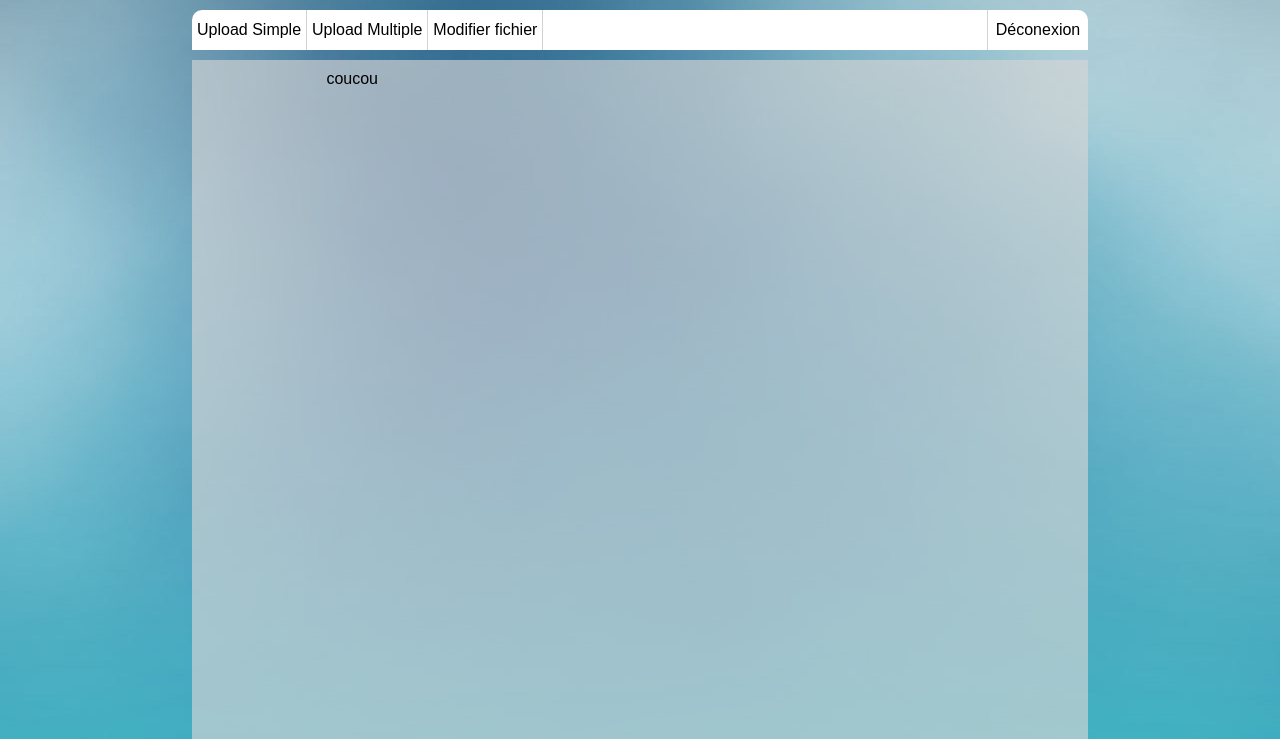
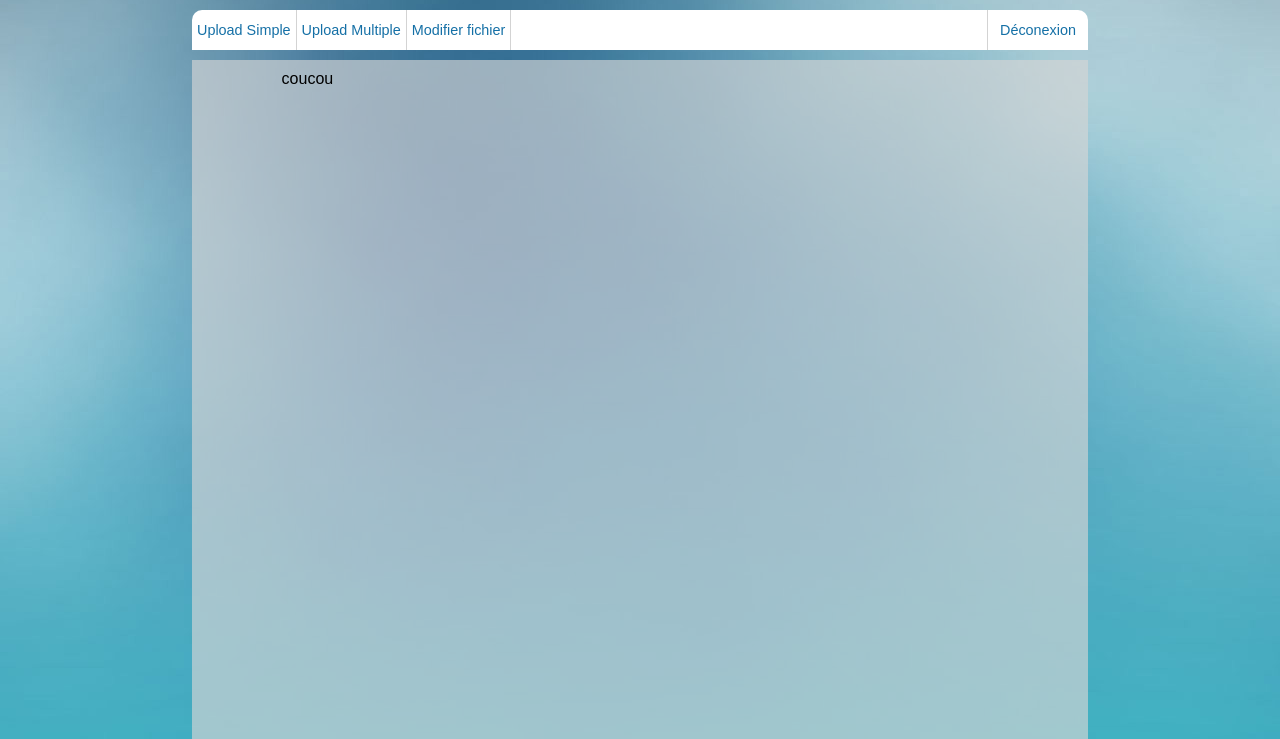
Before and after one commit to RomanceDawn/GED-ISIMA, a PHP site: page /pages/index.php in a window 1280 px wide. Shown: the top 739 px of the page. Run offline with PHP 8.4, Linux system fonts and the light colour scheme.

Commit message:
Correctif Design

```diff
--- a/projet/css/base.css
+++ b/projet/css/base.css
@@ -8,7 +8,7 @@ html,body {
 
 #centre {
 
-    width: 70%;
+    width: 80%;
 
     margin: auto;
     margin-bottom: 10px;
--- a/projet/css/etat.css
+++ b/projet/css/etat.css
@@ -1,8 +1,14 @@
 #mainMenu a:HOVER,a:FOCUS {
 
-    text-shadow: 0px 0px 10px lightsalmon;
+    -webkit-box-shadow: inset 0px 0px 15px 0px lightgrey;
+    box-shadow: inset 0px 0px 15px 0px lightgrey;
+    text-shadow: none;
 
-
+}
+.dropzone.dz-clickable:hover
+{
+    -webkit-box-shadow: inset 0px 0px 30px 0px lightgrey;
+    box-shadow: inset 0px 0px 30px 0px lightgrey;
 }
 
 #mainMenu a:ACTIVE {
--- a/projet/css/style.css
+++ b/projet/css/style.css
@@ -9,6 +9,7 @@ article,aside,details,figcaption,figure,footer,header,hgroup,menu,nav,section {
 
 html{
     font-family: sans-serif;
+
 }
 
 body{
@@ -44,6 +45,8 @@ section{
     -moz-border-radius-topright: 10px;
     border-top-left-radius: 10px;
     border-top-right-radius: 10px;
+
+    font-size: .9em;
 }
 
 
@@ -67,7 +70,7 @@ section{
 }
 
 #mainMenu a {
-    color: #000000;
+    color:#1570a6;
     text-decoration: none;
     display: block;
     text-align: center;
```
Also changed, not shown: projet/images/up.png (added).
